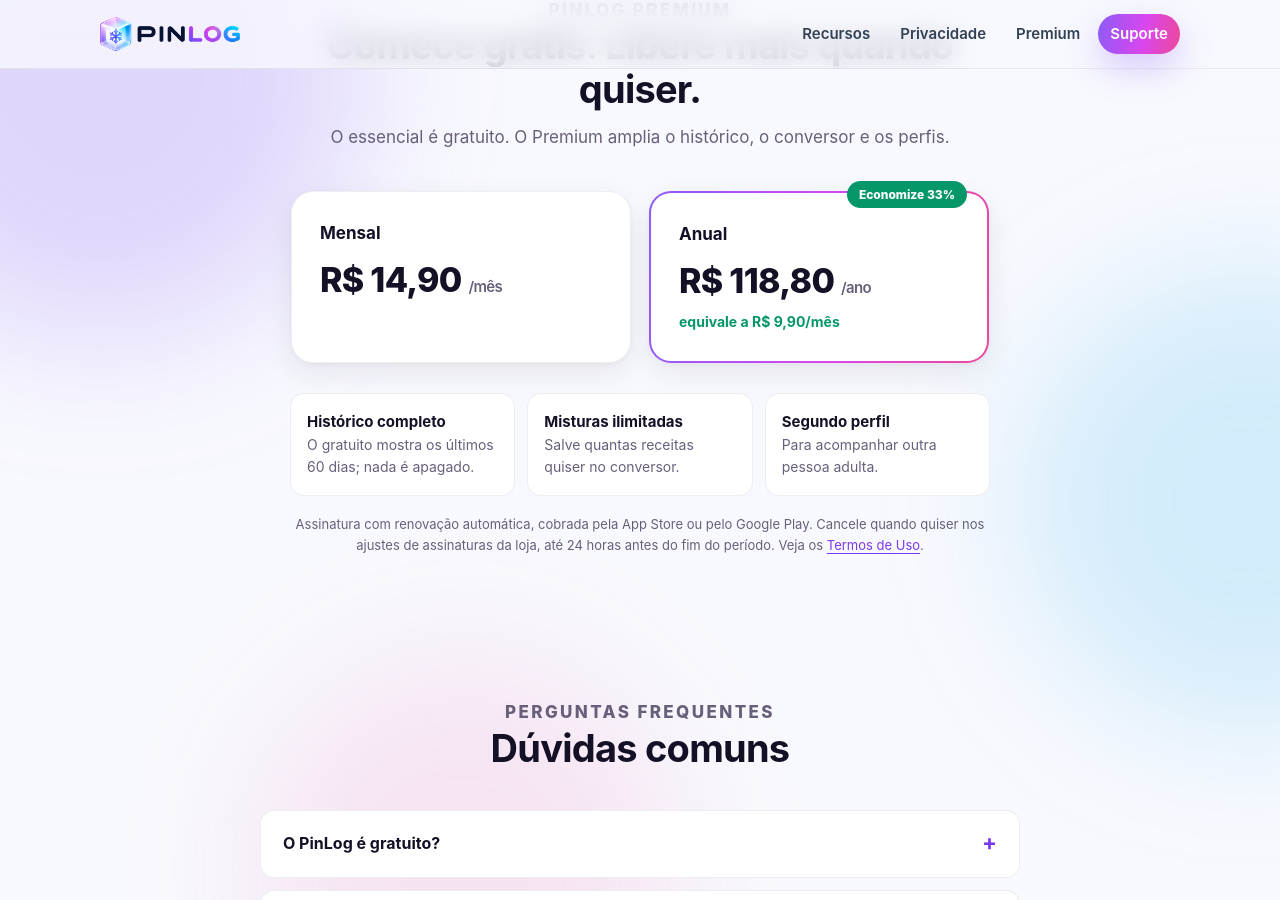
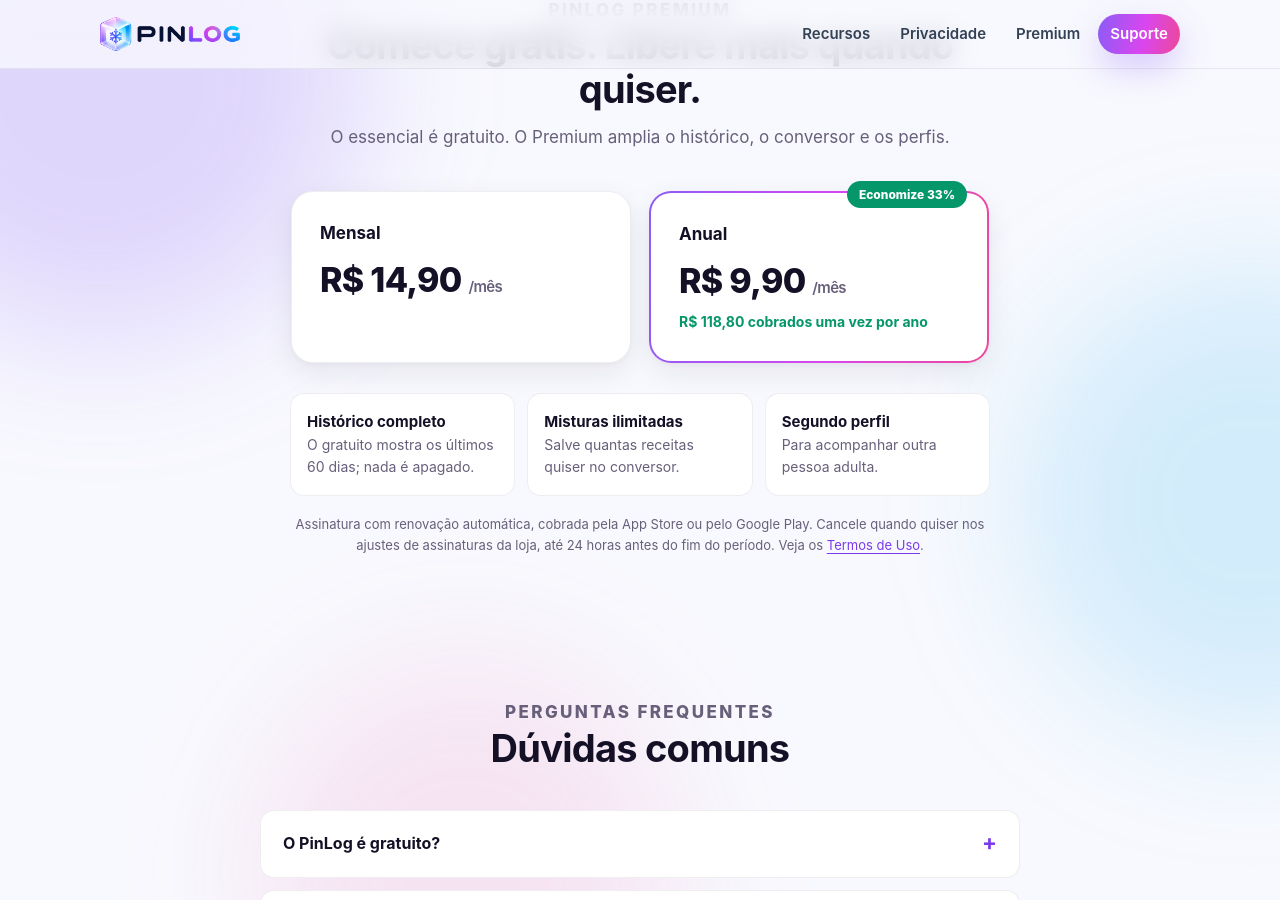
Before and after one commit to klvnblst/pinlog-site, a Jekyll site: the page built from index.html, in a window 1280 px wide and 900 px high, scrolled down 2599 px. Built offline with Jekyll 4.4.1, drawn with Linux system fonts in a browser that asks for light colours.

Commit message:
Plano anual: destaque no valor mensal equivalente

```diff
--- a/index.html
+++ b/index.html
@@ -160,8 +160,8 @@
       <div class="card plan featured">
         <span class="badge">Economize 33%</span>
         <h3>Anual</h3>
-        <p class="price">R$ 118,80 <small>/ano</small></p>
-        <p class="equiv">equivale a R$ 9,90/mês</p>
+        <p class="price">R$ 9,90 <small>/mês</small></p>
+        <p class="equiv">R$ 118,80 cobrados uma vez por ano</p>
       </div>
     </div>
     <ul class="premium-list">
```
